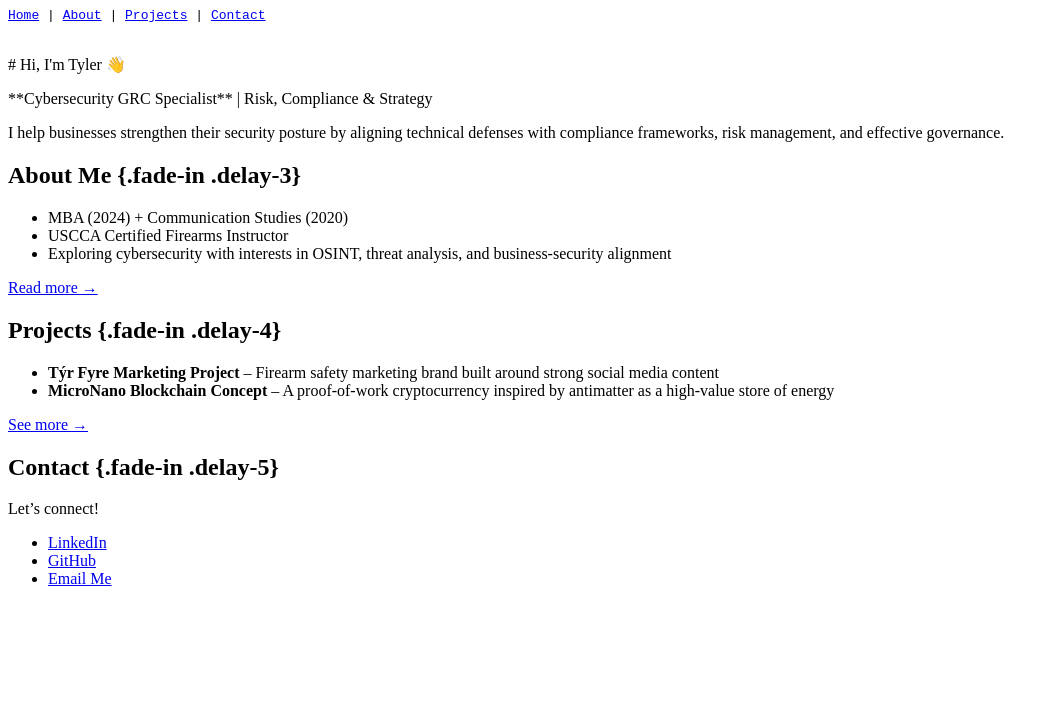
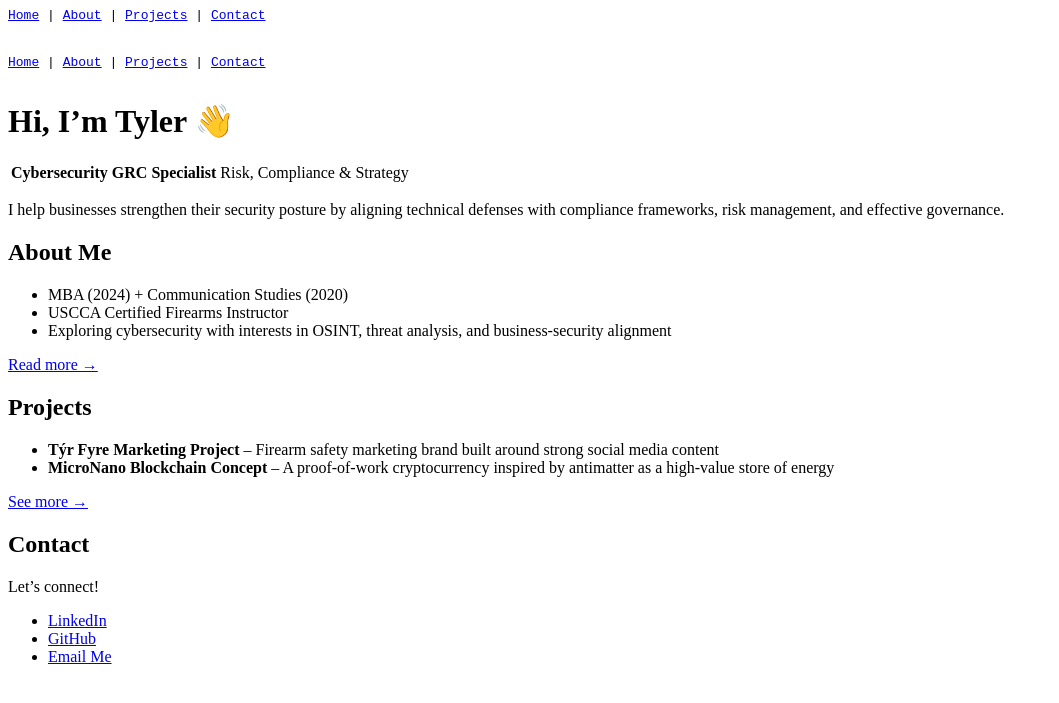
Before and after one commit to tch25-cs/tylerhoel.github.io, a Jekyll site: the page built from index.md, in a window 1280 px wide. Shown: the top 703 px of the page, without its empty margins (0-1059 px from the left). Built offline with Jekyll 4.4.1, drawn with Linux system fonts in a browser that asks for light colours; our own code applies the rules of GitHub Pages for plain Markdown files.

Commit message:
Update index.md

```diff
--- a/index.md
+++ b/index.md
@@ -1,30 +1,31 @@
-<!-- Hero Section -->
-<div class="hero fade-in">
-  # Hi, I'm Tyler 👋
-  <p class="fade-in delay-1">
-    **Cybersecurity GRC Specialist** | Risk, Compliance & Strategy
-  </p>
-  <p class="fade-in delay-2">
-    I help businesses strengthen their security posture by aligning technical defenses
-    with compliance frameworks, risk management, and effective governance.
-  </p>
-</div>
+---
+layout: default
+title: Home
+---
 
-## About Me {.fade-in .delay-3}
+{% include nav.html %}
+
+# Hi, I'm Tyler 👋
+
+**Cybersecurity GRC Specialist** | Risk, Compliance & Strategy
+
+I help businesses strengthen their security posture by aligning technical defenses with compliance frameworks, risk management, and effective governance.
+
+## About Me
 - MBA (2024) + Communication Studies (2020)
 - USCCA Certified Firearms Instructor
 - Exploring cybersecurity with interests in OSINT, threat analysis, and business-security alignment
 
 [Read more →](about.html)
 
-## Projects {.fade-in .delay-4}
+## Projects
 - **Týr Fyre Marketing Project** – Firearm safety marketing brand built around strong social media content
 - **MicroNano Blockchain Concept** – A proof-of-work cryptocurrency inspired by antimatter as a high-value store of energy
 
 [See more →](projects.html)
 
-## Contact {.fade-in .delay-5}
+## Contact
 Let’s connect!
 - [LinkedIn](https://www.linkedin.com/in/tylerhoel)
 - [GitHub](https://github.com/tch25-cs)
-- [Email Me](mailto:tylerhoel25@gmail.com?subject=Professional%20Inquiry)
+- [Email Me](mailto:tylerhoel25@gmail.com)
```
